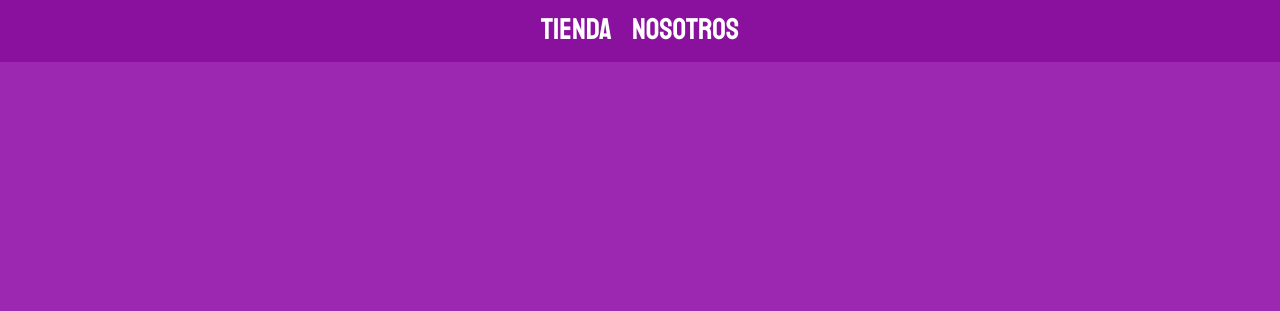
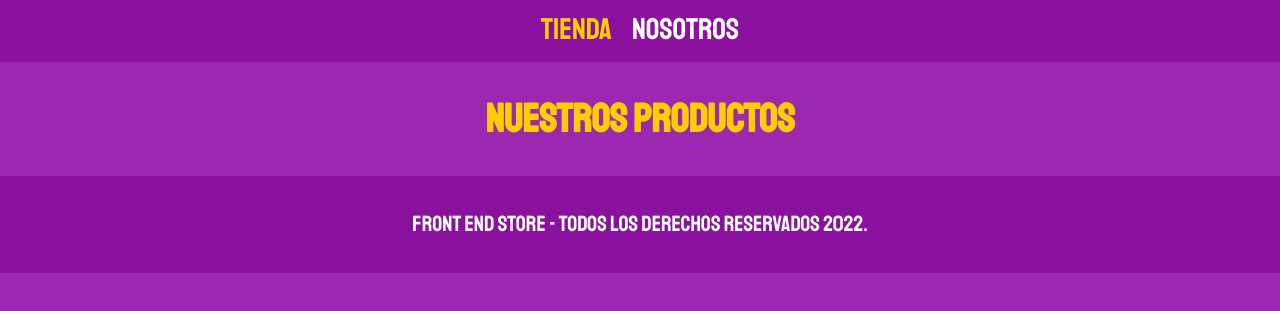
Before and after one commit to IvanReyesl7/FrontEndStore_inicio, a plain HTML site: page index.html in a window 1280 px wide. Shown: the part 167-478 px from the top of the page. Drawn offline with Linux system fonts and the light colour scheme.

Commit message:
🦶 footer

```diff
--- a/index.html
+++ b/index.html
@@ -19,9 +19,17 @@
     </header>
 
     <nav class="navegacion">
-        <a class="navegacion__enlace" href="">Tienda</a>
-        <a class="navegacion__enlace" href="">Nosotros</a>
+        <a class="navegacion__enlace navegacion__enlace--activo" href="index.html">Tienda</a>
+        <a class="navegacion__enlace" href="nosotros.html">Nosotros</a>
     </nav>
+
+    <main class="contenedor">
+        <h1>Nuestros Productos</h1>
+    </main>
+
+    <footer class="footer">
+        <p class="footer__texto">Front End Store - Todos Los Derechos Reservados 2022.</p>
+    </footer>
 
 </body>
 </html>
--- a/styles/styles.css
+++ b/styles/styles.css
@@ -74,6 +74,21 @@ h2{
     margin: 3rem 0;
 }
 
+/**Footer**/
+
+.footer{
+    background-color: var(--primarioOscuro);
+    padding: 1rem 0;
+    margin-top: 2rem;
+
+}
+.footer__texto{
+    text-align: center;
+    font-family: var(--fuentePrincipal);
+    font-size: 2.2rem;
+}
+
+
 /**Navegación**/
 
 .navegacion{
```
